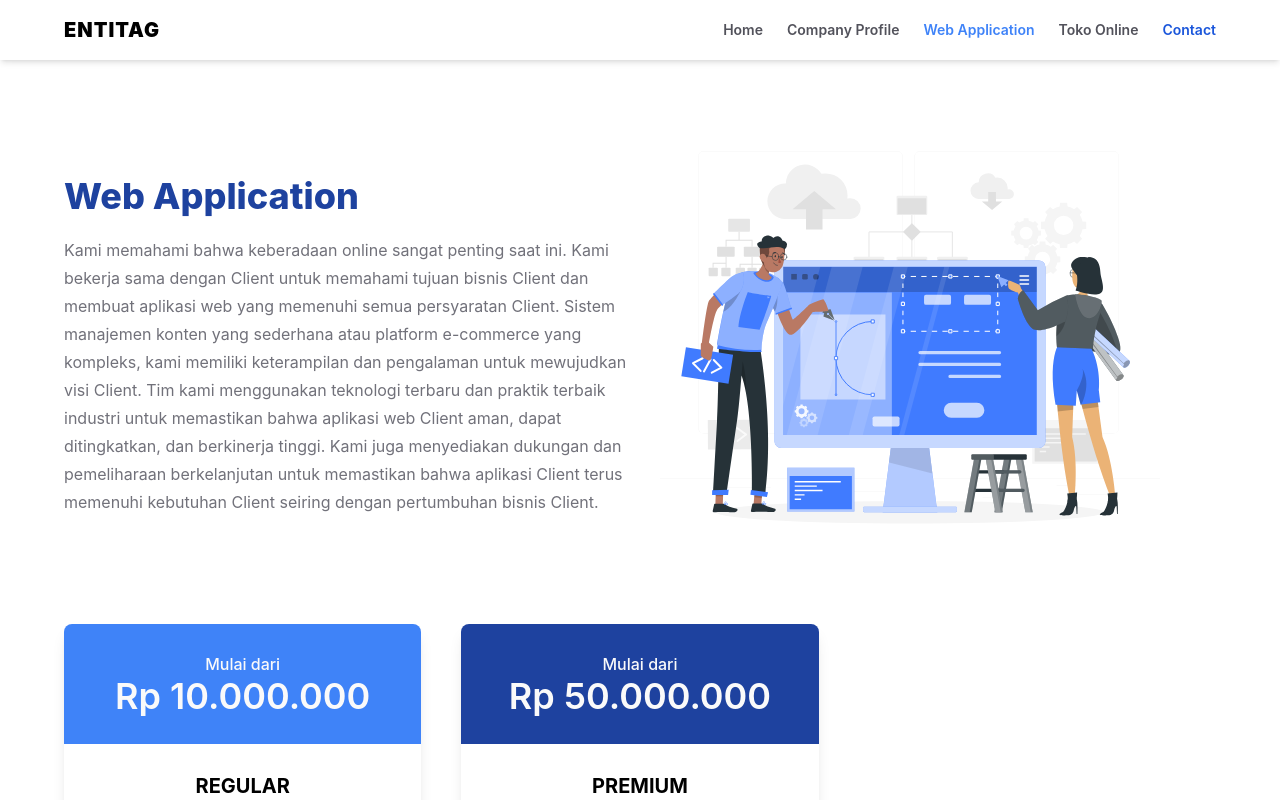
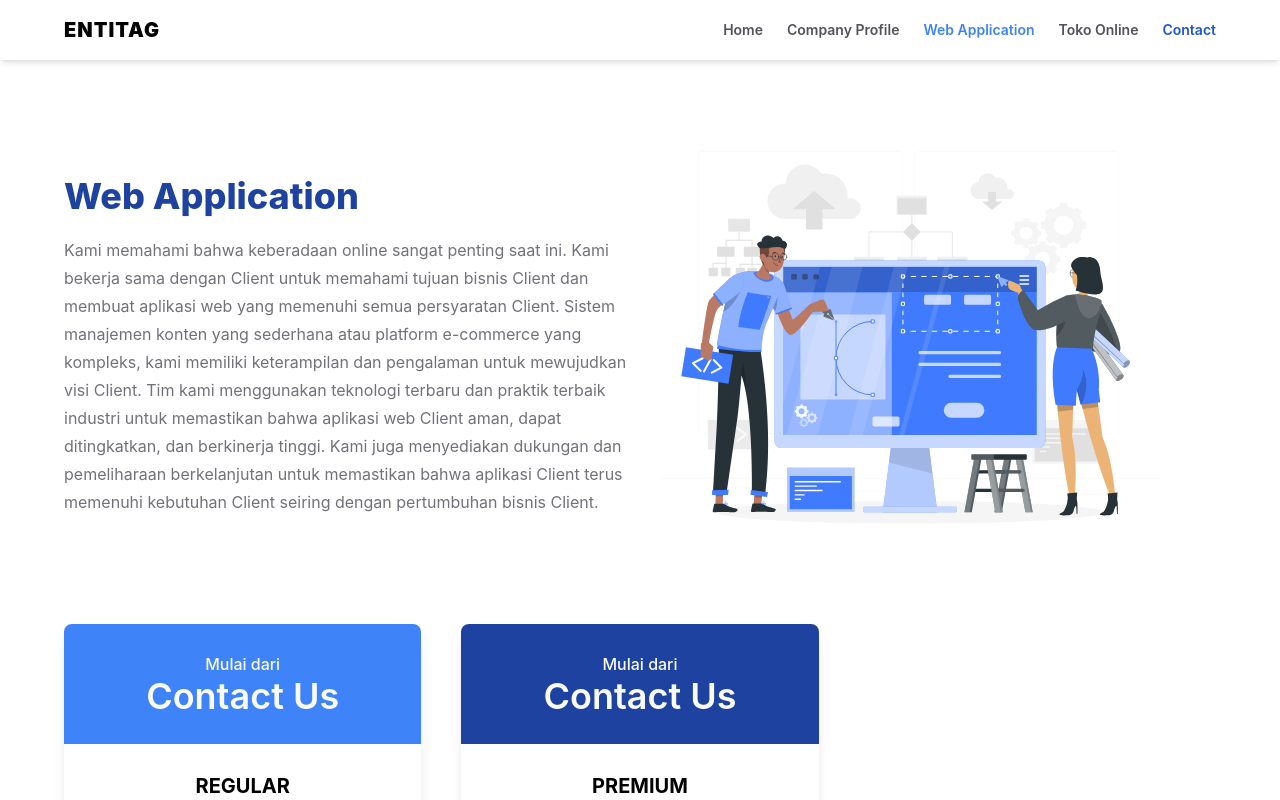
Before and after one commit to alammooo/entitagweb, a Next.js app: page /webapplication in a window 1280 px wide. Shown: the top 800 px of the page. Built offline with nearby package versions, Linux system fonts and the light colour scheme; a web font is replaced by a local one.

Commit message:
chnage pricing

```diff
--- a/data/featurePricingData.tsx
+++ b/data/featurePricingData.tsx
@@ -46,7 +46,7 @@ export const companyProfilePrice = [
 
 export const onlineshopPrice = [
   {
-    price: 1500000,
+    price: 2000000,
     benefit: [
       "New tech stack",
       "high performance",
@@ -62,7 +62,7 @@ export const onlineshopPrice = [
     type: "Platinum",
   },
   {
-    price: 25000000,
+    price: 4000000,
     benefit: [
       "Platinum Features",
       "Integrasi dengan Jasa Pengiriman",
@@ -73,7 +73,7 @@ export const onlineshopPrice = [
     type: "Signature Package",
   },
   {
-    price: 4000000,
+    price: 8000000,
     benefit: [
       "All Features",
       "Phone Order Notification",
--- a/fragments/FeaturesPricing.tsx
+++ b/fragments/FeaturesPricing.tsx
@@ -13,6 +13,7 @@ import React from "react"
 
 export default function FeaturesPricing({ type }: any) {
   const [listData, setListData] = React.useState<any>()
+  const [featureName, setFeatureName] = React.useState("")
   React.useEffect(() => {
     switch (type) {
       case COMPANYPROFILE:
@@ -23,6 +24,7 @@ export default function FeaturesPricing({ type }: any) {
         break
       case WEBAPPLICATION:
         setListData(webAppPrice)
+        setFeatureName(WEBAPPLICATION)
         break
       default:
         break
@@ -30,7 +32,8 @@ export default function FeaturesPricing({ type }: any) {
   }, [type])
 
   return (
-    <div className="mx-auto grid max-w-6xl justify-center md:grid-cols-3 md:gap-10">
+    <div
+      className={`mx-auto grid max-w-6xl justify-center md:grid-cols-3 md:gap-10`}>
       {listData?.map((el: any, i: number) => (
         <div
           key={i}
@@ -41,7 +44,7 @@ export default function FeaturesPricing({ type }: any) {
             } py-7 text-zinc-50`}>
             <h5 className="text-base font-medium">Mulai dari</h5>
             <h1 className="text-center text-4xl font-semibold">
-              {formatCurrency(el.price)}
+              {featureName ? "Contact Us" : formatCurrency(el.price)}
             </h1>
           </div>
           <div className="">
--- a/pages/company.tsx
+++ b/pages/company.tsx
@@ -1,9 +1,6 @@
-import SectionHead from "@/components/SectionHead"
 import { workTexts } from "@/data/workText"
 import Head from "next/head"
 import React from "react"
-import formatCurrency from "@/helpers/formatCurrency"
-import { offerType } from "@/data/offerType"
 import Process from "@/components/Process"
 import { COMPANYPROFILE } from "@/interfaces/interfaces"
 import FeaturesPricing from "@/fragments/FeaturesPricing"
```
